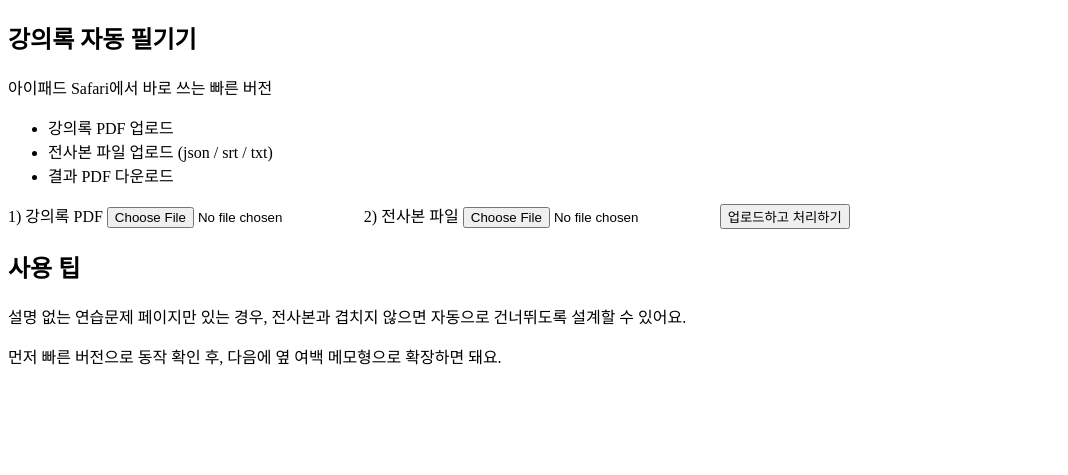
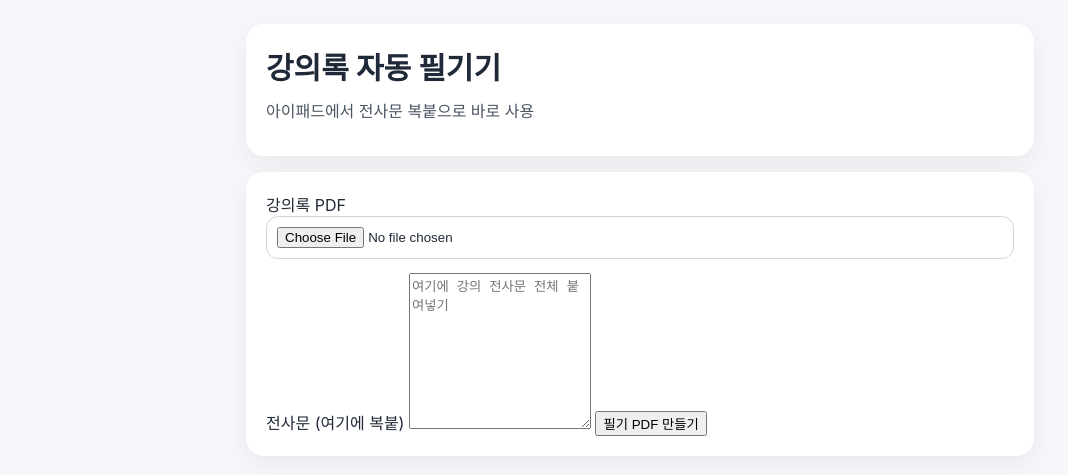
Before and after one commit to carly0827/-2, a FastAPI app: template templates/index.html in a window 1280 px wide. Shown: the top 475 px of the page, without its empty margins (0-1068 px from the left). Run offline with FastAPI, Linux system fonts and the light colour scheme; the template is opened without the code that fills it, so the values that code supplies are empty.

Commit message:
Update index.html

```diff
--- a/templates/index.html
+++ b/templates/index.html
@@ -4,36 +4,30 @@
   <meta charset="utf-8">
   <meta name="viewport" content="width=device-width,initial-scale=1">
   <title>강의록 자동 필기기</title>
-  <link rel="stylesheet" href="{{ url_for('static', filename='style.css') }}">
+  <link rel="stylesheet" href="/static/style.css">
 </head>
 <body>
   <main class="wrap">
     <section class="card hero">
       <h1>강의록 자동 필기기</h1>
-      <p class="lead">아이패드 Safari에서 바로 쓰는 빠른 버전</p>
-      <ul class="simple-list">
-        <li>강의록 PDF 업로드</li>
-        <li>전사본 파일 업로드 (json / srt / txt)</li>
-        <li>결과 PDF 다운로드</li>
-      </ul>
+      <p class="lead">아이패드에서 전사문 복붙으로 바로 사용</p>
     </section>
 
     <section class="card">
       <form action="/process" method="post" enctype="multipart/form-data">
-        <label class="label">1) 강의록 PDF</label>
-        <input type="file" name="pdf_file" accept=".pdf" required>
 
-        <label class="label">2) 전사본 파일</label>
-        <input type="file" name="script_file" accept=".json,.srt,.txt" required>
+        <label>
+          <span>강의록 PDF</span>
+          <input type="file" name="pdf" accept=".pdf" required>
+        </label>
 
-        <button class="btn" type="submit">업로드하고 처리하기</button>
+        <label>
+          <span>전사문 (여기에 복붙)</span>
+          <textarea name="transcript_text" rows="10" placeholder="여기에 강의 전사문 전체 붙여넣기"></textarea>
+        </label>
+
+        <button type="submit">필기 PDF 만들기</button>
       </form>
-    </section>
-
-    <section class="card note">
-      <h2>사용 팁</h2>
-      <p>설명 없는 연습문제 페이지만 있는 경우, 전사본과 겹치지 않으면 자동으로 건너뛰도록 설계할 수 있어요.</p>
-      <p>먼저 빠른 버전으로 동작 확인 후, 다음에 옆 여백 메모형으로 확장하면 돼요.</p>
     </section>
   </main>
 </body>
```
